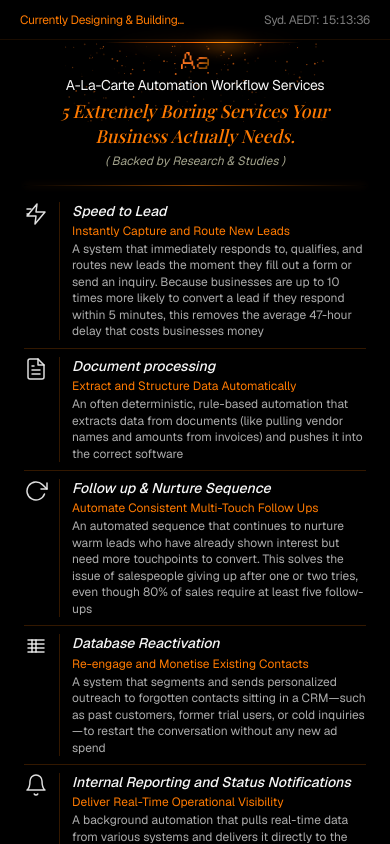
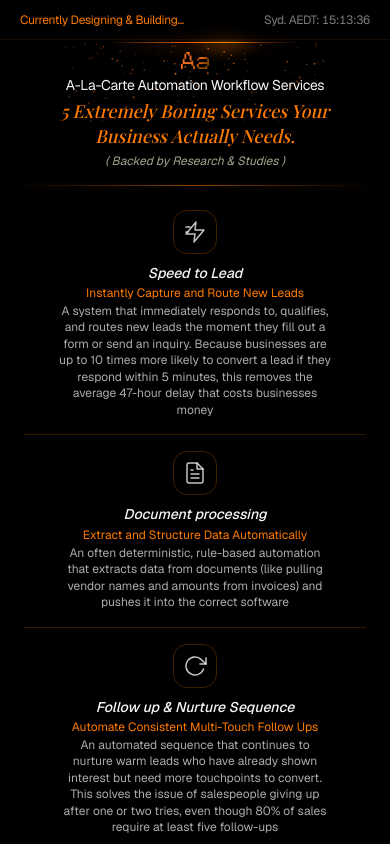
Before and after one commit to telluricaquarian/areculateirservices, a Next.js app: page / in a window 390 px wide. Shown: the top 844 px of the page. Built offline with nearby package versions, Linux system fonts and the light colour scheme; a web font is replaced by a local one.

Commit message:
stack mobile service icons above text with rounded stroke boxes

```diff
--- a/components/service-row.tsx
+++ b/components/service-row.tsx
@@ -11,21 +11,23 @@ interface ServiceRowProps {
 export function ServiceRow({ icon, title, subtitle, description, showDivider = true }: ServiceRowProps) {
   return (
     <div className="flex flex-col">
-      <div className="flex gap-0 md:gap-5 py-2 md:py-2.5">
-        {/* Icon — with vertical right divider on mobile */}
-        <div className="flex-shrink-0 w-9 md:w-7 text-foreground/90 pr-3 md:pr-0 border-r border-primary/20 md:border-r-0">
+      {/* Mobile: icon above text, centered | Desktop: icon left, row */}
+      <div className="flex flex-col items-center gap-2.5 py-4 md:flex-row md:items-start md:gap-5 md:py-2.5">
+
+        {/* Icon — rounded stroke box on mobile, plain column on desktop */}
+        <div className="w-11 h-11 rounded-xl border border-primary/25 flex items-center justify-center text-foreground/80 flex-shrink-0 md:w-7 md:h-auto md:rounded-none md:border-0 md:justify-start">
           {icon}
         </div>
 
-        {/* Content */}
-        <div className="flex flex-col gap-0.5 pl-3 md:pl-0">
-          <h3 className="text-foreground font-medium text-sm md:text-sm italic leading-snug">
+        {/* Content — centered on mobile, left-aligned on desktop */}
+        <div className="flex flex-col gap-0.5 items-center text-center md:items-start md:text-left">
+          <h3 className="text-foreground font-medium text-sm italic leading-snug">
             {title}
           </h3>
-          <p className="text-primary text-xs md:text-xs">
+          <p className="text-primary text-xs">
             {subtitle}
           </p>
-          <p className="text-foreground/70 text-xs leading-snug md:leading-relaxed max-w-lg md:line-clamp-2">
+          <p className="text-foreground/70 text-xs leading-snug max-w-[272px] md:max-w-lg md:leading-relaxed md:line-clamp-2">
             {description}
           </p>
         </div>
```
